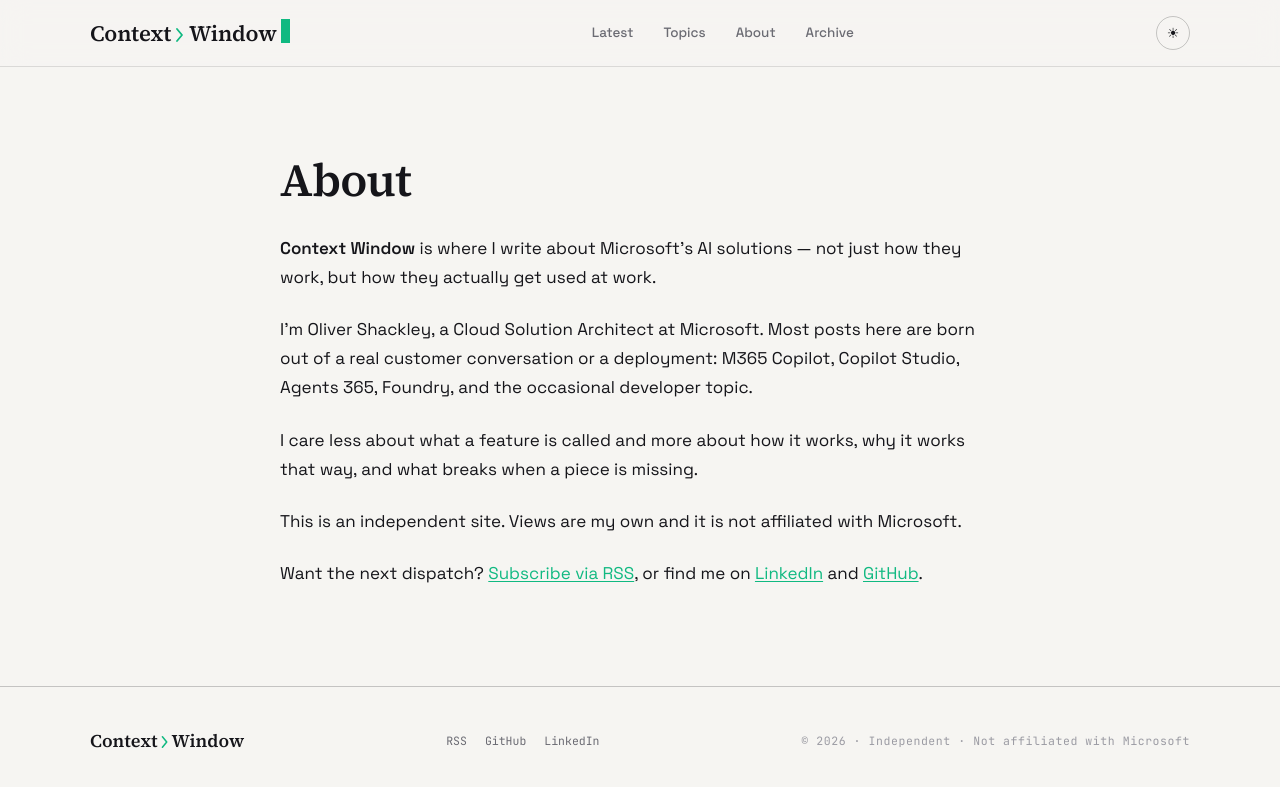
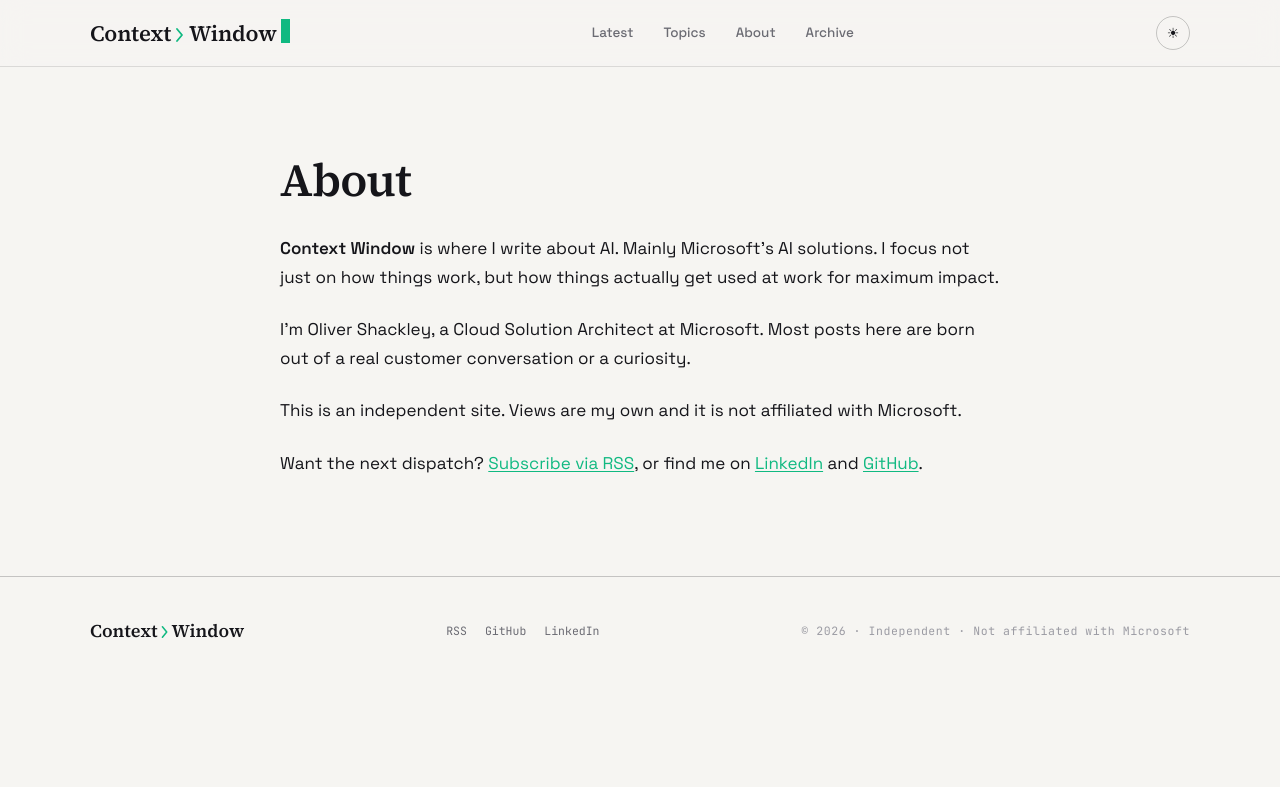
Before and after one commit to olivershackley1999/olivershackley1999.github.io, a Jekyll site: the page built from about.md, in a window 1280 px wide. Shown: the top 787 px of the page. Built offline with Jekyll 4.4.1, drawn with Linux system fonts in a browser that asks for light colours.

Commit message:
Update About page copy
Co-Authored-By: Claude Opus 4.8 <noreply@anthropic.com>

```diff
--- a/about.md
+++ b/about.md
@@ -6,11 +6,9 @@ has_prose: true
 description: Context Window is field notes on frontier AI across the Microsoft stack, written by Oliver Shackley, a Cloud Solution Architect at Microsoft.
 ---
 
-**Context Window** is where I write about Microsoft's AI solutions — not just how they work, but how they actually get used at work.
+**Context Window** is where I write about AI. Mainly Microsoft's AI solutions. I focus not just on how things work, but how things actually get used at work for maximum impact.
 
-I'm Oliver Shackley, a Cloud Solution Architect at Microsoft. Most posts here are born out of a real customer conversation or a deployment: M365 Copilot, Copilot Studio, Agents 365, Foundry, and the occasional developer topic.
-
-I care less about what a feature is called and more about how it works, why it works that way, and what breaks when a piece is missing.
+I'm Oliver Shackley, a Cloud Solution Architect at Microsoft. Most posts here are born out of a real customer conversation or a curiosity.
 
 This is an independent site. Views are my own and it is not affiliated with Microsoft.
 
```
